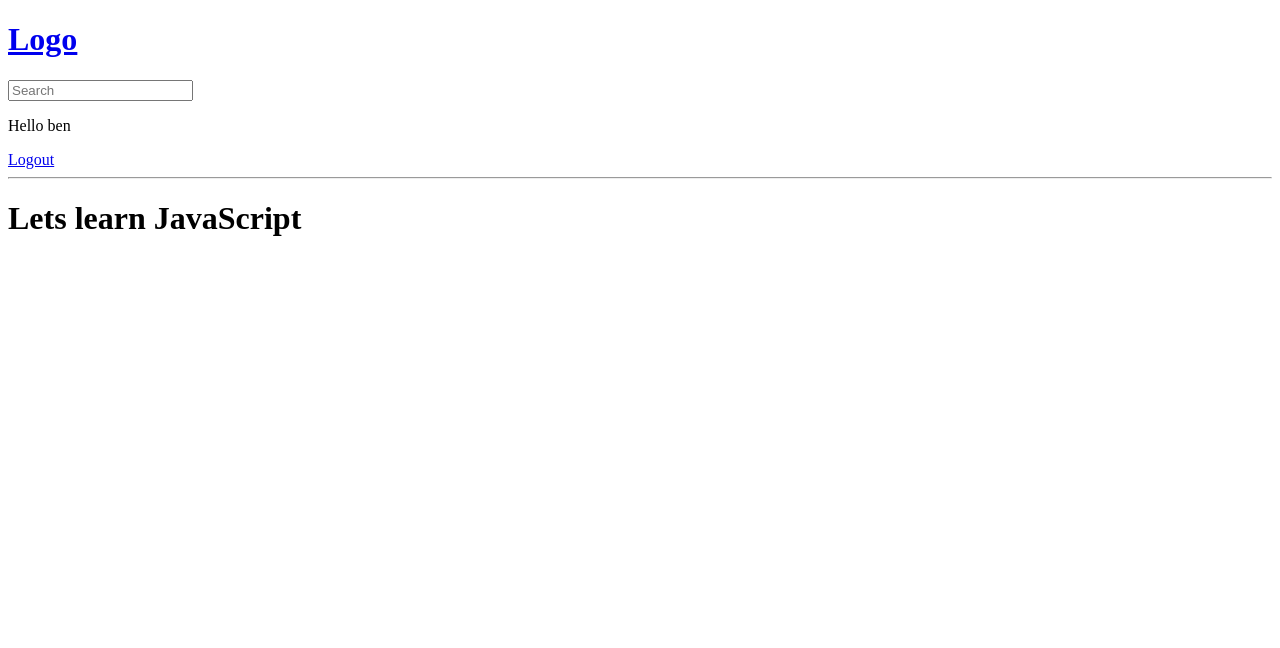
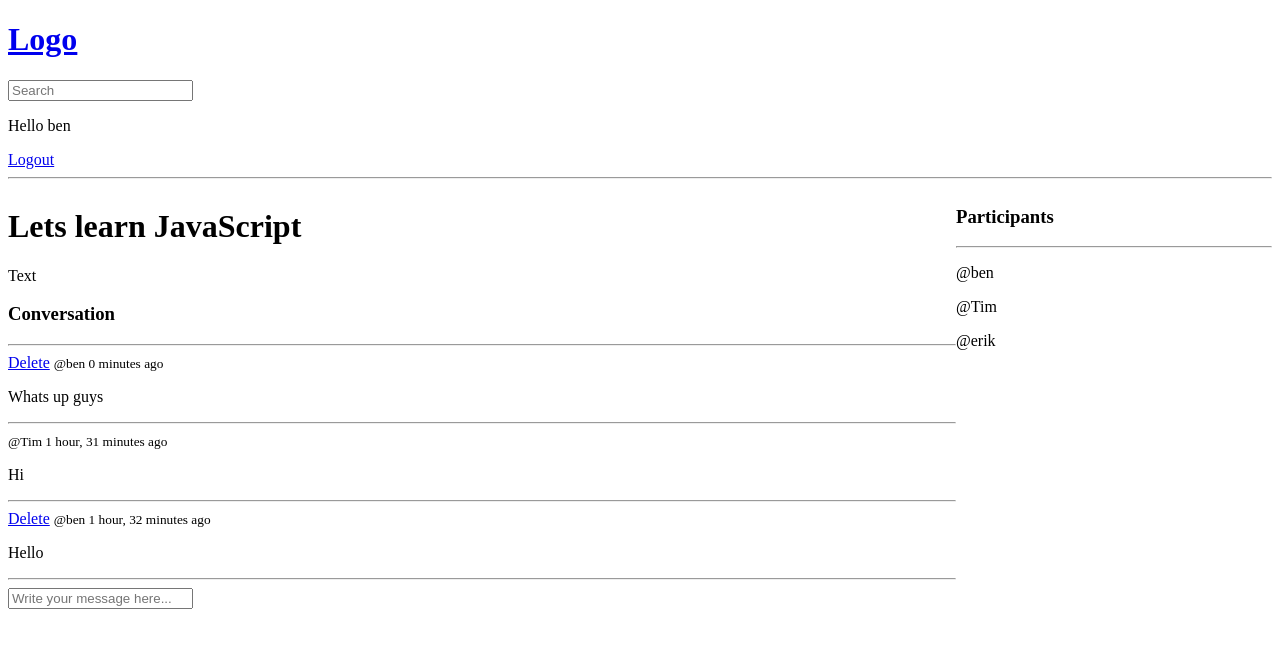
Before and after one commit to Ben-Cariello/DjangoTutorial, a Django app: page /room/1/ in a window 1280 px wide. Shown: the top 648 px of the page. Run offline with Django 5.2, Linux system fonts and the light colour scheme; a user stored in the database is signed in; data comes from the database, SQL or seed files in the repository; both versions use the stored data as it was after the commit.

Commit message:
Chat Room Messages CRUD

```diff
--- a/studybud/base/models.py
+++ b/studybud/base/models.py
@@ -17,7 +17,7 @@ class Room(models.Model):
     topic = models.ForeignKey(Topic ,on_delete=models.SET_NULL, null = True)
     name = models.CharField(max_length = 200)
     description = models.TextField(null=True, blank=True)
-    #participants =
+    participants = models.ManyToManyField(User, related_name='participants', blank=True)
     update = models.DateTimeField(auto_now=True)
     created = models.DateTimeField(auto_now_add=True)
 
--- a/studybud/base/templates/base/room.html
+++ b/studybud/base/templates/base/room.html
@@ -1,5 +1,57 @@
 {% extends 'main.html' %}
 {% block content %}
+
+<style>
+    .room-container{
+        display: grid;
+        grid-template-columns: 3fr 1fr;
+    }
+</style>
+
+<div class = "room-container">
+
+    <div>
+
+
 <h1>{{room.name}}</h1>
 
+<p>{{room.description}}</p>
+
+<div class="comment-wrapper">
+    <h3>Conversation</h3>
+    <hr>
+
+    {% for message in room_messages %}
+    <div>
+        {% if request.user == message.user %}
+        <a href="{% url 'delete-message' message.id %}">Delete</a>
+        {% endif %}
+        <small>@{{message.user}} {{message.created|timesince}} ago</small>
+        <p>{{message.body}}</p>
+        <hr>
+    </div>
+    {% endfor %}
+</div>
+
+{% if request.user.is_authenticated %}
+<div class="comment-form">
+    <form method="POST" action="">
+        {% csrf_token %}
+        <input type="text" name="body" placeholder="Write your message here...">
+    </form>
+</div>
+{% endif %}
+</div>
+    <div>
+        <h3>Participants</h3>
+        <hr>
+
+        {% for user in participants %}
+            <div>
+                <p>@{{user.username}}</p>
+            </div>
+        {% endfor %}
+    </div>
+
+</div>
 {% endblock %}
--- a/studybud/base/urls.py
+++ b/studybud/base/urls.py
@@ -12,4 +12,5 @@ urlpatterns = [
     path('create-room/', views.createRoom, name="create-room"),
     path('update-room/<str:pk>/', views.updateRoom, name="update-room"),
     path('delete-room/<str:pk>/', views.deleteRoom, name="delete-room"),
+    path('delete-message/<str:pk>/', views.deleteMessage, name="delete-message"),
 ]
--- a/studybud/base/views.py
+++ b/studybud/base/views.py
@@ -7,7 +7,7 @@ from django.db.models import Q
 from django.contrib.auth.models import User
 from django.contrib.auth import authenticate, login, logout
 from django.contrib.auth.forms import UserCreationForm
-from .models import Room, Topic
+from .models import Room, Topic, Message
 from .forms import RoomForm
 # Create your views here.
 #rooms = [
@@ -80,7 +80,18 @@ def home(request):
 
 def room(request, pk):
     room = Room.objects.get(id=pk)
-    context = {'room': room}
+    room_messages = room.message_set.all().order_by("-created")
+    participants = room.participants.all()
+    if request.method == 'POST':
+        message = Message.objects.create(
+            user=request.user,
+            room=room,
+            body=request.POST.get('body')
+        )
+        room.participants.add(request.user)
+        return redirect('room', pk=room.id)
+
+    context = {'room': room, 'room_messages': room_messages, 'participants':participants}
     return render(request, 'base/room.html', context)
 
 @login_required(login_url='/login')
@@ -123,3 +134,15 @@ def deleteRoom(request, pk):
         return HttpResponse('You are not allowed here!')
 
     return render(request, 'base/delete.html', {'obj':room})
+
+@login_required(login_url='/login')
+def deleteMessage(request, pk):
+    message = Message.objects.get(id=pk)
+    if request.method== 'POST':
+        message.delete()
+        return redirect('home')
+
+    if request.user != message.user:
+        return HttpResponse('You are not allowed here!')
+
+    return render(request, 'base/delete.html', {'obj':message})
```
Also changed, not shown: studybud/base/migrations/0003_alter_room_options_room_participants.py (added), studybud/db.sqlite3.
